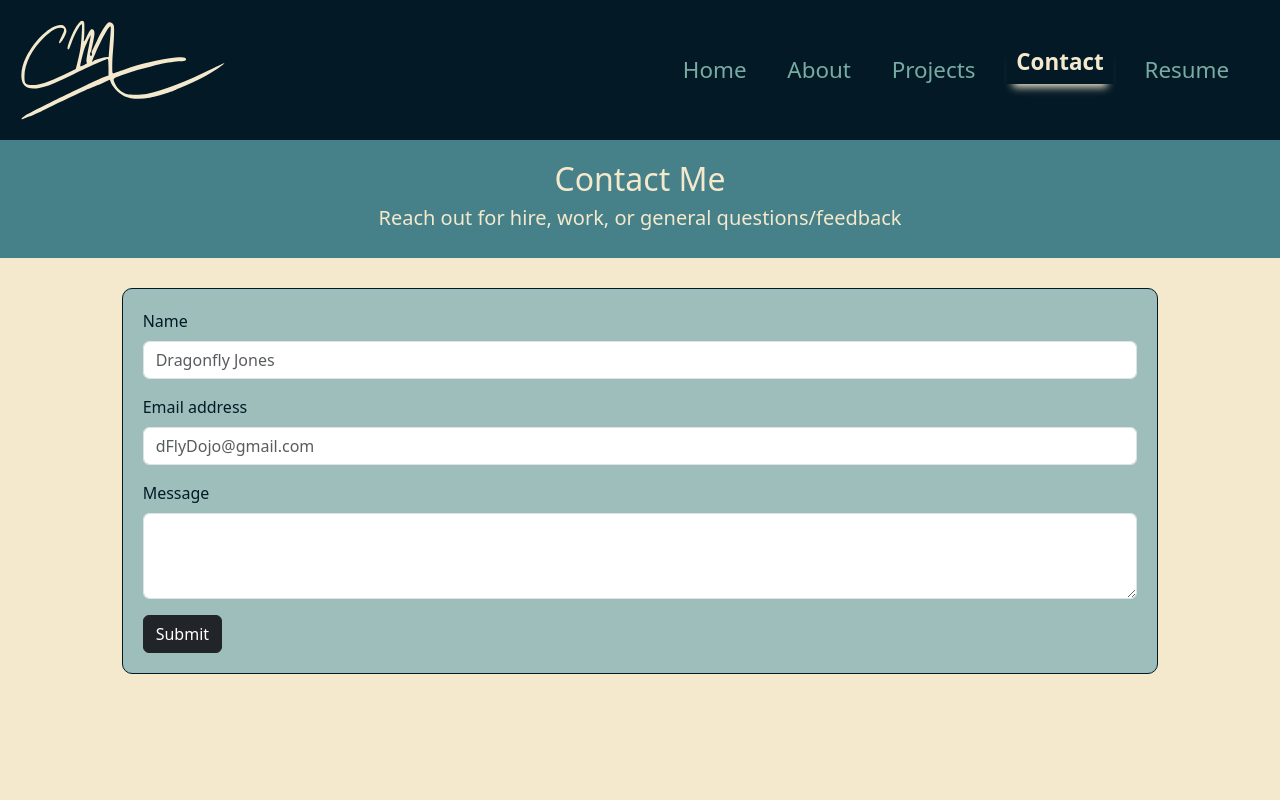
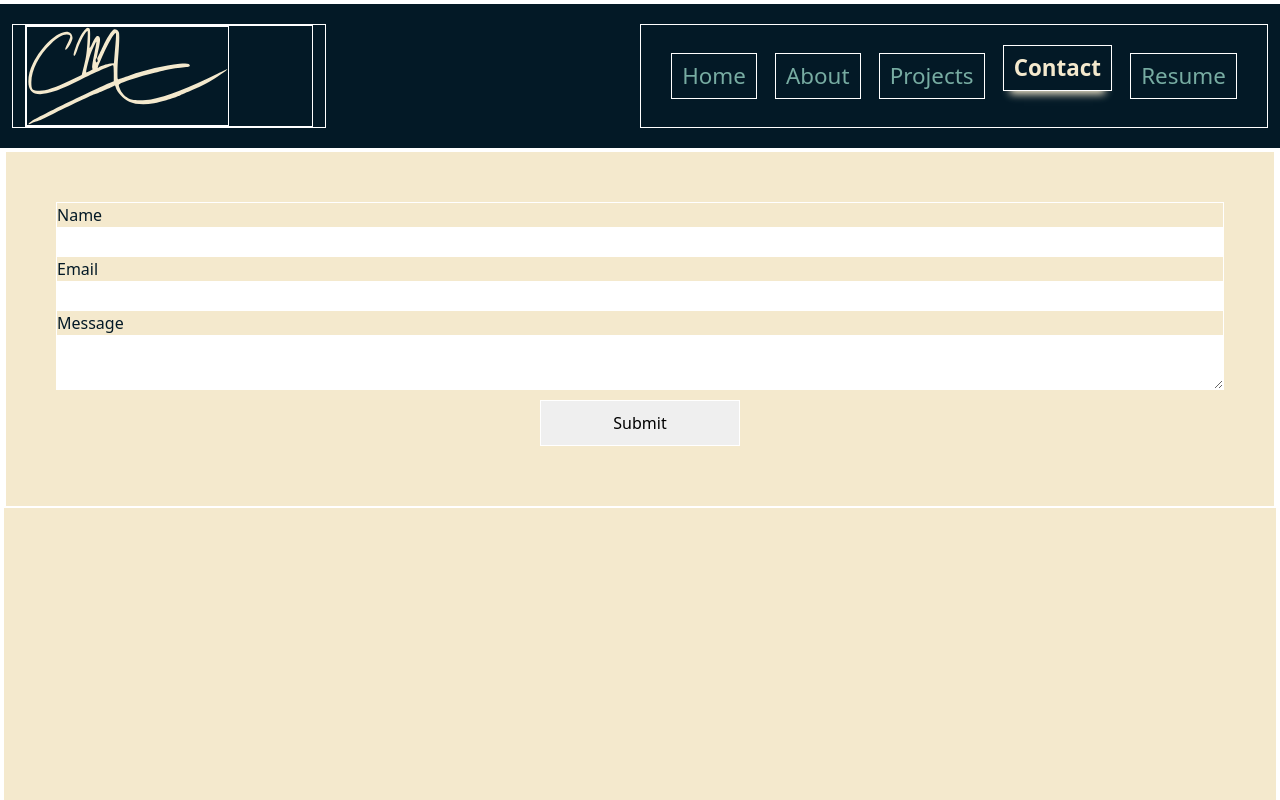
Before and after one commit to Cjmoye30/Portfolio_React, a React (Create React App) app: page /contact in a window 1280 px wide. Shown: the top 800 px of the page. Built offline with nearby package versions, Linux system fonts and the light colour scheme; the HTML template or start-up script is replaced by a standard one.

Commit message:
contact form fixed. error shows when clicking away. Utilized Formik

```diff
--- a/package.json
+++ b/package.json
@@ -2,7 +2,7 @@
   "name": "week-20-activities",
   "version": "0.1.0",
   "private": true,
-  "homepage": "https://cjmoye30.github.io/Portfolio_React",
+  "homepage": "https://cjmoye30.github.io/about",
   "dependencies": {
     "@fortawesome/fontawesome-svg-core": "^6.4.0",
     "@fortawesome/free-regular-svg-icons": "^6.4.0",
@@ -13,11 +13,13 @@
     "@testing-library/user-event": "^13.5.0",
     "babel-plugin-macros": "^3.1.0",
     "bootstrap": "^5.3.0",
+    "formik": "^2.4.2",
     "gh-pages": "^5.0.0",
     "pretty": "^2.0.0",
     "react": "^18.2.0",
     "react-bootstrap": "^2.7.4",
     "react-dom": "^18.2.0",
+    "react-hook-form": "^7.44.3",
     "react-icons": "^4.9.0",
     "react-router-dom": "^6.12.1",
     "react-scripts": "5.0.1",
--- a/src/pages/contact.js
+++ b/src/pages/contact.js
@@ -1,65 +1,70 @@
+import React from 'react';
+import { Formik, Form, Field, ErrorMessage } from 'formik';
 import Button from 'react-bootstrap/Button';
-import Row from 'react-bootstrap/Row';
-import Col from 'react-bootstrap/Col';
-
-import { useState } from 'react';
-import Form from 'react-bootstrap/Form';
-import InputGroup from 'react-bootstrap/InputGroup';
 
 import '../styles/contact.css'
 
+
 export default function Contact() {
-
-    const [validated, setValidated] = useState(false);
-
-    const handleSubmit = (event) => {
-      const form = event.currentTarget;
-      if (form.checkValidity() === false) {
-        event.preventDefault();
-        event.stopPropagation();
-      }
-
-      setValidated(true);
-    };
 
     return (
         <section id='contactMe'>
+            <Formik
+                initialValues={{ email: '', name: '', message: '' }}
+                validate={values => {
+                    const errors = {};
 
-            <div className='sectionHeader'>
-                <h2>Contact Me</h2>
-                <h5>Reach out for hire, work, or general questions/feedback</h5>
-            </div>
+                    // errors for email
+                    if (!values.email) {
+                        errors.email = 'Email Required';
+                    } else if (
+                        !/^[A-Z0-9._%+-]+@[A-Z0-9.-]+\.[A-Z]{2,}$/i.test(values.email)
+                    ) {
+                        errors.email = 'Invalid email address';
+                    }
 
-            <Row className='contactRow'>
-                <Col className='contactCol' sm={10}>
-                    <Form noValidate validated={validated} onSubmit={handleSubmit}>
+                    // errors for name
+                    if (!values.name) {
+                        errors.name = 'Name Required'
+                    }
 
-                        <Form.Group  className="mb-3" controlId="contactName">
-                            <Form.Label>Name</Form.Label>
-                            <Form.Control required type="text" placeholder="Dragonfly Jones" />
-                        </Form.Group>
+                    // errors for message
+                    if (!values.message) {
+                        errors.message = 'Message Required'
+                    }
 
-                        <Form.Group className="mb-3" controlId="contactEmail">
-                            <Form.Label>Email address</Form.Label>
-                            <Form.Control required type="email" placeholder="dFlyDojo@gmail.com" />
-                        </Form.Group>
+                    return errors;
+                }}
+                onSubmit={(values, { setSubmitting }) => {
+                    window.location.reload();
+                    setTimeout(() => {
+                        // alert(JSON.stringify(values, null, 2));
+                        setSubmitting(false);
+                    }, 400);
+                }}
+            >
+                {({ isSubmitting }) => (
+                    <Form className='contactForm'>
 
-                        <Form.Group className="mb-3" controlId="contactMessage">
-                            <Form.Label>Message</Form.Label>
-                            <Form.Control required as="textarea" rows={3} />
-                        </Form.Group>
-
-                        <Button variant="dark" type="submit">
-                            Submit
-                        </Button>
-
-                    </Form>
-
-                </Col>
-            </Row>
+                        <label htmlFor='name'>Name</label>
+                        <Field id='name' type="text" name="name" />
+                        <ErrorMessage name="name" component="div" />
 
 
+                        <label htmlFor='email'>Email</label>
+                        <Field id='email' type="email" name="email" />
+                        <ErrorMessage name="email" component="div" />
 
+                        <label htmlFor='message'>Message</label>
+                        <Field id='message' as='textarea' name="message" />
+                        <ErrorMessage name="message" component="div" />
+
+                        <button className='submitButton' type="submit" disabled={isSubmitting}>
+                            Submit
+                        </button>
+                    </Form>
+                )}
+            </Formik>
         </section>
     );
 
--- a/src/styles/Resume.css
+++ b/src/styles/Resume.css
@@ -2,7 +2,6 @@
 .resumeSection {
     display: flex;
     flex-direction: column;
-    overflow-x: scroll;
 }
 
 .resumeRow {
@@ -33,6 +32,7 @@ iframe {
     border-radius: 10px;
     margin: 10px;
     box-shadow: 3px 3px 5px black;
+    overflow-x: scroll;
 }
 
 .download {
--- a/src/styles/contact.css
+++ b/src/styles/contact.css
@@ -1,12 +1,11 @@
-.contactRow {
+.contactForm {
     display: flex;
-    justify-content: center;
-    padding: 30px;
+    flex-direction: column;
+    padding: 50px;
 }
 
-.contactCol {
-    background-color: var(--b5);
-    padding: 20px;
-    border: 1px solid var(--b1);
-    border-radius: 10px;
+.submitButton {
+    margin: 10px auto;
+    width: 200px;
+    padding: 10px;
 }
--- a/src/styles/styles.css
+++ b/src/styles/styles.css
@@ -1,6 +1,6 @@
-/* * {
+* {
     border: 1px solid white;
-} */
+}
 
 /* Color Palette(s) */
 :root {
```
Also changed, not shown: 1 other file (tests, documents, lock files or other folders).
